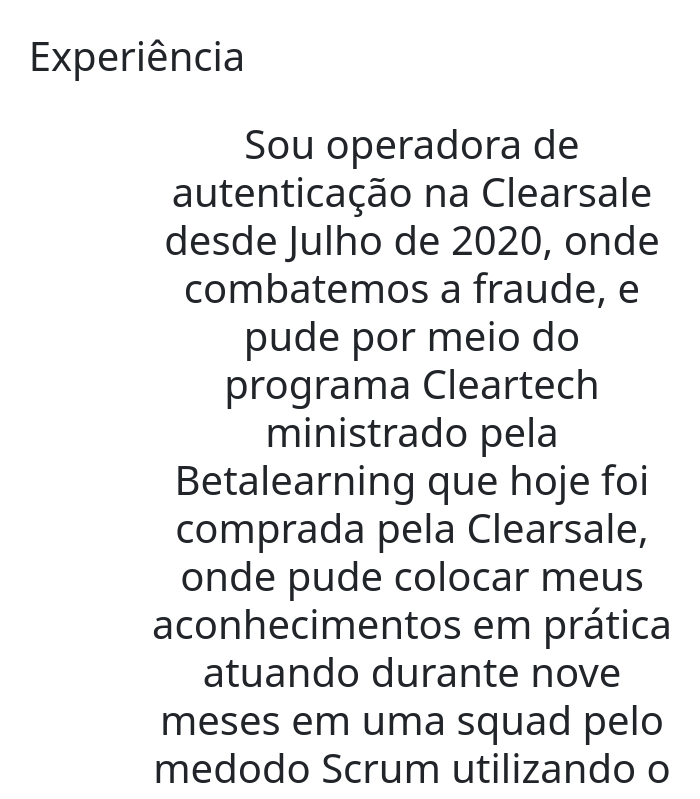
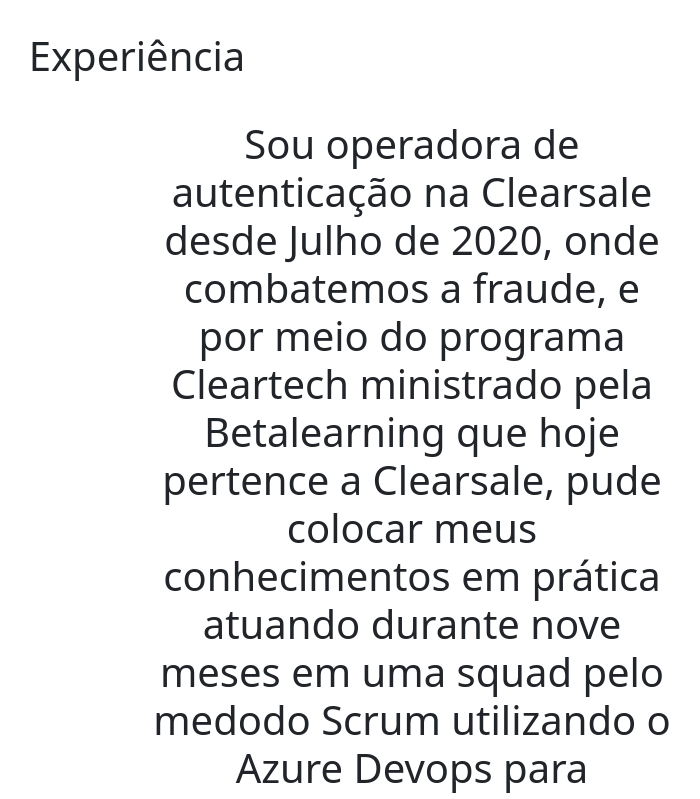
Before and after one commit to Giselesct/Giselesct.github.io, a website: page index.html in a window 1280 px wide. Shown: the part 1040-1839 px from the top of the page, without its empty margins (503-1203 px from the left). Drawn offline with nearby package versions, Linux system fonts and the light colour scheme.

Commit message:
editando

```diff
--- a/index.html
+++ b/index.html
@@ -74,8 +74,8 @@
                         <div class="col-lg mx-2 align-self-center">
                             <div class="my-3">
                                 <h1 class="text-center">
-                                    Sou operadora de autenticação na Clearsale desde Julho de 2020, onde combatemos a fraude, e pude por meio do programa
-                                     Cleartech ministrado pela Betalearning que hoje foi comprada pela Clearsale, onde pude colocar meus aconhecimentos em
+                                    Sou operadora de autenticação na Clearsale desde Julho de 2020, onde combatemos a fraude, e  por meio do programa
+                                     Cleartech ministrado pela Betalearning que hoje  pertence a Clearsale, pude colocar meus conhecimentos em
                                      prática atuando durante nove meses em uma squad pelo medodo Scrum utilizando o Azure Devops para acompanhamento e organização
                                      das 15 Sprints que recebi para fazer, onde acompanhei junto aos desenvolvedores o a criação desde o inicio de um ecommerce completo
                                      testando de ponta a ponta cada etapa deste projeto. Trabalhamos com Postman, Visual Code, Playwright, Pactum JS,
```
